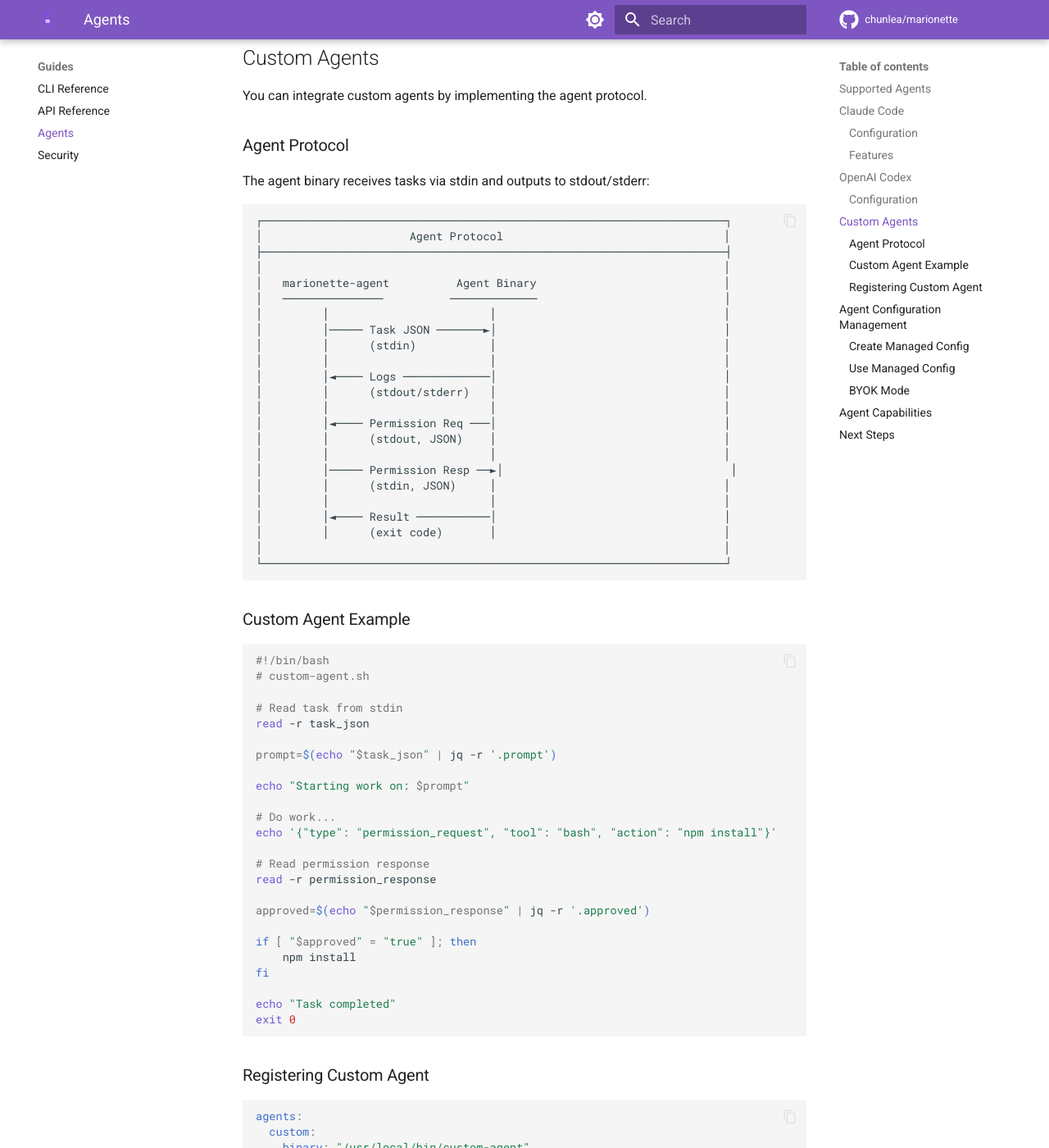
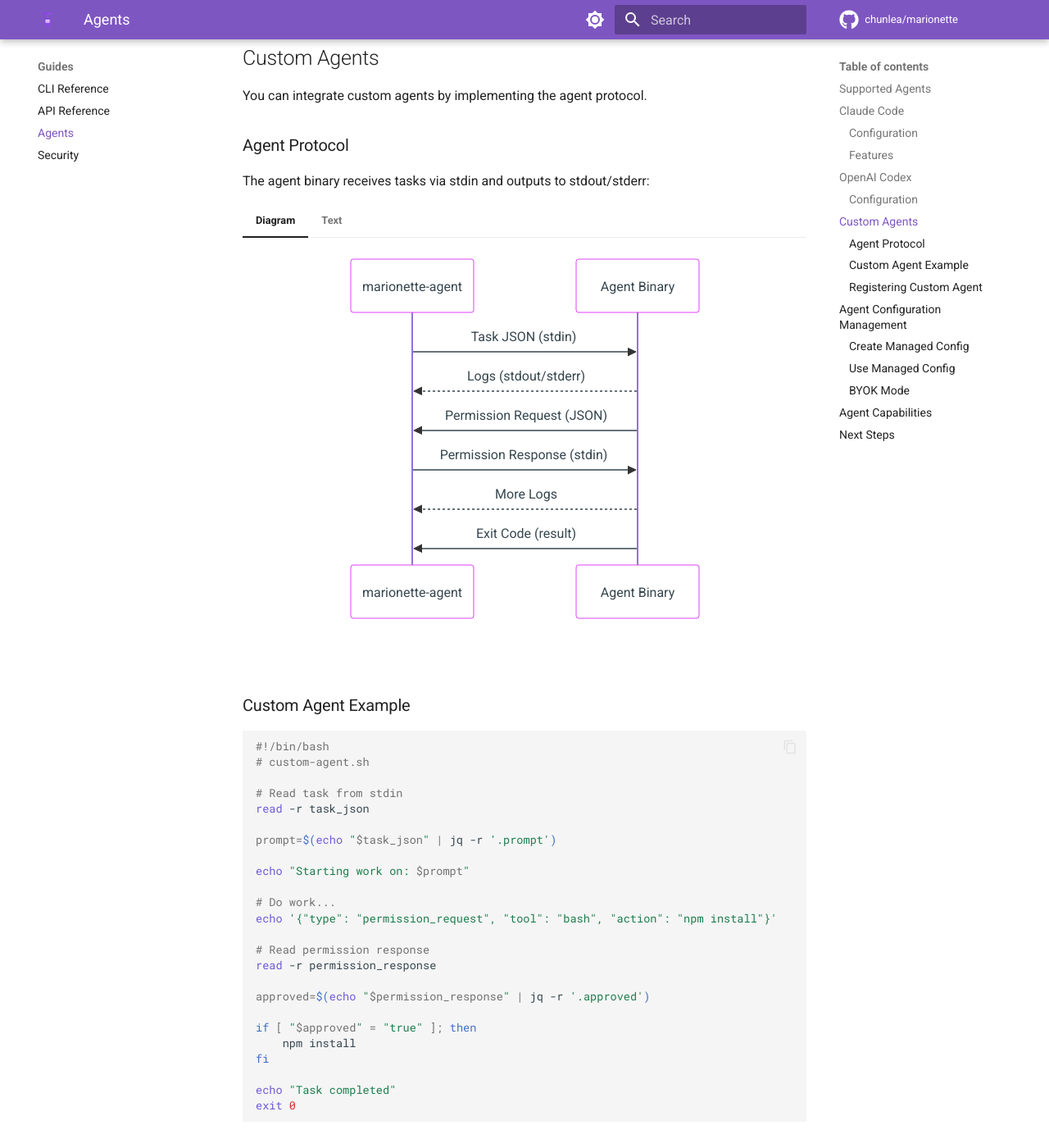
Before and after one commit to chunlea/marionette, an MkDocs documentation site: the page built from docs/guides/agents.md, in a window 1280 px wide and 1400 px high, scrolled down 1336 px. Shown: the whole window at 82% size. Built offline with MkDocs 1.6.1 and Material for MkDocs 9.7.7, drawn with Linux system fonts in a browser that asks for light colours; comment, search, counter and statistics services are not loaded; part of the change alters nothing that is shown.

Commit message:
docs: fix ASCII rendering and improve zoom functionality
- Add monospace font stack for proper ASCII diagram alignment
- Disable ligatures for box-drawing characters
- Rewrite mermaid-zoom.js with better timing for diagram rendering
- Add Agent Protocol Mermaid diagram in agents.md

Co-Authored-By: Claude Opus 4.5 <noreply@anthropic.com>

````diff
--- a/docs/guides/agents.md
+++ b/docs/guides/agents.md
@@ -53,31 +53,48 @@ You can integrate custom agents by implementing the agent protocol.
 
 The agent binary receives tasks via stdin and outputs to stdout/stderr:
 
-```
-┌─────────────────────────────────────────────────────────────────────┐
-│                      Agent Protocol                                 │
-├─────────────────────────────────────────────────────────────────────┤
-│                                                                     │
-│   marionette-agent          Agent Binary                            │
-│   ───────────────          ─────────────                            │
-│         │                        │                                  │
-│         │───── Task JSON ───────►│                                  │
-│         │      (stdin)           │                                  │
-│         │                        │                                  │
-│         │◄──── Logs ─────────────│                                  │
-│         │      (stdout/stderr)   │                                  │
-│         │                        │                                  │
-│         │◄──── Permission Req ───│                                  │
-│         │      (stdout, JSON)    │                                  │
-│         │                        │                                  │
-│         │───── Permission Resp ──►│                                  │
-│         │      (stdin, JSON)     │                                  │
-│         │                        │                                  │
-│         │◄──── Result ───────────│                                  │
-│         │      (exit code)       │                                  │
-│                                                                     │
-└─────────────────────────────────────────────────────────────────────┘
-```
+=== "Diagram"
+
+    ```mermaid
+    sequenceDiagram
+        participant MA as marionette-agent
+        participant AB as Agent Binary
+
+        MA->>AB: Task JSON (stdin)
+        AB-->>MA: Logs (stdout/stderr)
+        AB->>MA: Permission Request (JSON)
+        MA->>AB: Permission Response (stdin)
+        AB-->>MA: More Logs
+        AB->>MA: Exit Code (result)
+    ```
+
+=== "Text"
+
+    ```
+    ┌─────────────────────────────────────────────────────────────────────┐
+    │                      Agent Protocol                                 │
+    ├─────────────────────────────────────────────────────────────────────┤
+    │                                                                     │
+    │   marionette-agent          Agent Binary                            │
+    │   ───────────────          ─────────────                            │
+    │         │                        │                                  │
+    │         │───── Task JSON ───────►│                                  │
+    │         │      (stdin)           │                                  │
+    │         │                        │                                  │
+    │         │◄──── Logs ─────────────│                                  │
+    │         │      (stdout/stderr)   │                                  │
+    │         │                        │                                  │
+    │         │◄──── Permission Req ───│                                  │
+    │         │      (stdout, JSON)    │                                  │
+    │         │                        │                                  │
+    │         │───── Permission Resp ──►│                                  │
+    │         │      (stdin, JSON)     │                                  │
+    │         │                        │                                  │
+    │         │◄──── Result ───────────│                                  │
+    │         │      (exit code)       │                                  │
+    │                                                                     │
+    └─────────────────────────────────────────────────────────────────────┘
+    ```
 
 ### Custom Agent Example
 
--- a/docs/javascripts/mermaid-zoom.js
+++ b/docs/javascripts/mermaid-zoom.js
@@ -1,18 +1,24 @@
-// Mermaid diagram zoom functionality
-document.addEventListener("DOMContentLoaded", function () {
-  // Create modal element
+// Mermaid diagram zoom functionality for MkDocs Material
+(function () {
+  // Create modal element once
+  function createModal() {
+    if (document.getElementById("diagram-zoom-modal")) return;
+
     const modal = document.createElement("div");
+    modal.id = "diagram-zoom-modal";
     modal.className = "diagram-modal";
-  modal.innerHTML =
-    '<span class="diagram-modal-close">&times;</span><div class="diagram-modal-content"></div>';
+    modal.innerHTML = `
+      <span class="diagram-modal-close">&times;</span>
+      <div class="diagram-modal-content"></div>
+    `;
     document.body.appendChild(modal);
 
-  const modalContent = modal.querySelector(".diagram-modal-content");
-  const closeBtn = modal.querySelector(".diagram-modal-close");
-
-  // Close modal on click
+    // Close on click outside or on close button
     modal.addEventListener("click", function (e) {
-    if (e.target === modal || e.target === closeBtn) {
+      if (
+        e.target === modal ||
+        e.target.classList.contains("diagram-modal-close")
+      ) {
         modal.classList.remove("active");
         document.body.style.overflow = "";
       }
@@ -26,41 +32,90 @@ document.addEventListener("DOMContentLoaded", function () {
       }
     });
 
-  // Add click handler to all mermaid diagrams
-  function addZoomHandlers() {
-    document.querySelectorAll(".mermaid").forEach(function (diagram) {
-      if (diagram.dataset.zoomEnabled) return;
+    return modal;
+  }
+
+  // Add zoom to a single diagram
+  function addZoom(diagram) {
+    if (diagram.dataset.zoomEnabled === "true") return;
+
+    const svg = diagram.querySelector("svg");
+    if (!svg) return;
+
     diagram.dataset.zoomEnabled = "true";
+    diagram.style.cursor = "zoom-in";
 
-      diagram.addEventListener("click", function () {
-        const svg = diagram.querySelector("svg");
-        if (svg) {
-          modalContent.innerHTML = svg.outerHTML;
+    diagram.addEventListener("click", function (e) {
+      e.preventDefault();
+      const modal = document.getElementById("diagram-zoom-modal");
+      const content = modal.querySelector(".diagram-modal-content");
+
+      // Clone the SVG for the modal
+      const svgClone = svg.cloneNode(true);
+      svgClone.style.maxWidth = "90vw";
+      svgClone.style.maxHeight = "90vh";
+      svgClone.style.width = "auto";
+      svgClone.style.height = "auto";
+
+      content.innerHTML = "";
+      content.appendChild(svgClone);
       modal.classList.add("active");
       document.body.style.overflow = "hidden";
+    });
+  }
+
+  // Find and setup all mermaid diagrams
+  function setupZoom() {
+    createModal();
+    document.querySelectorAll(".mermaid").forEach(addZoom);
+  }
+
+  // Run on page load
+  if (document.readyState === "loading") {
+    document.addEventListener("DOMContentLoaded", function () {
+      setTimeout(setupZoom, 1000);
+    });
+  } else {
+    setTimeout(setupZoom, 1000);
+  }
+
+  // Re-run after MkDocs instant navigation
+  if (typeof document$ !== "undefined") {
+    document$.subscribe(function () {
+      setTimeout(setupZoom, 1000);
+    });
+  }
+
+  // Watch for dynamically rendered diagrams
+  const observer = new MutationObserver(function (mutations) {
+    let hasNewDiagrams = false;
+    mutations.forEach(function (mutation) {
+      mutation.addedNodes.forEach(function (node) {
+        if (node.nodeType === 1) {
+          if (node.classList && node.classList.contains("mermaid")) {
+            hasNewDiagrams = true;
+          } else if (node.querySelector && node.querySelector(".mermaid svg")) {
+            hasNewDiagrams = true;
+          }
         }
       });
     });
+    if (hasNewDiagrams) {
+      setTimeout(setupZoom, 500);
     }
+  });
 
-  // Initial setup
-  addZoomHandlers();
-
-  // Re-run after navigation (for MkDocs instant loading)
-  if (typeof document$ !== "undefined") {
-    document$.subscribe(function () {
-      setTimeout(addZoomHandlers, 500);
+  // Start observing when DOM is ready
+  function startObserver() {
+    observer.observe(document.body, {
+      childList: true,
+      subtree: true,
     });
   }
 
-  // Also observe for dynamically added diagrams
-  const observer = new MutationObserver(function (mutations) {
-    mutations.forEach(function (mutation) {
-      if (mutation.addedNodes.length) {
-        setTimeout(addZoomHandlers, 100);
+  if (document.readyState === "loading") {
+    document.addEventListener("DOMContentLoaded", startObserver);
+  } else {
+    startObserver();
   }
-    });
-  });
-
-  observer.observe(document.body, { childList: true, subtree: true });
-});
+})();
--- a/docs/stylesheets/extra.css
+++ b/docs/stylesheets/extra.css
@@ -1,3 +1,16 @@
+/* ASCII diagram styling - ensure proper monospace rendering */
+pre code {
+  font-family: "JetBrains Mono", "Fira Code", "SF Mono", "Roboto Mono", "Source Code Pro", Consolas, Monaco, "Courier New", monospace !important;
+  font-variant-ligatures: none;
+  line-height: 1.4;
+  letter-spacing: 0;
+}
+
+/* Fix for ASCII box drawing characters alignment */
+.md-typeset pre > code {
+  font-feature-settings: "calt" 0, "liga" 0;
+}
+
 /* Mermaid diagram styling */
 .mermaid {
   text-align: center;
````
Lines whose indentation alone changed are shown as unchanged.
